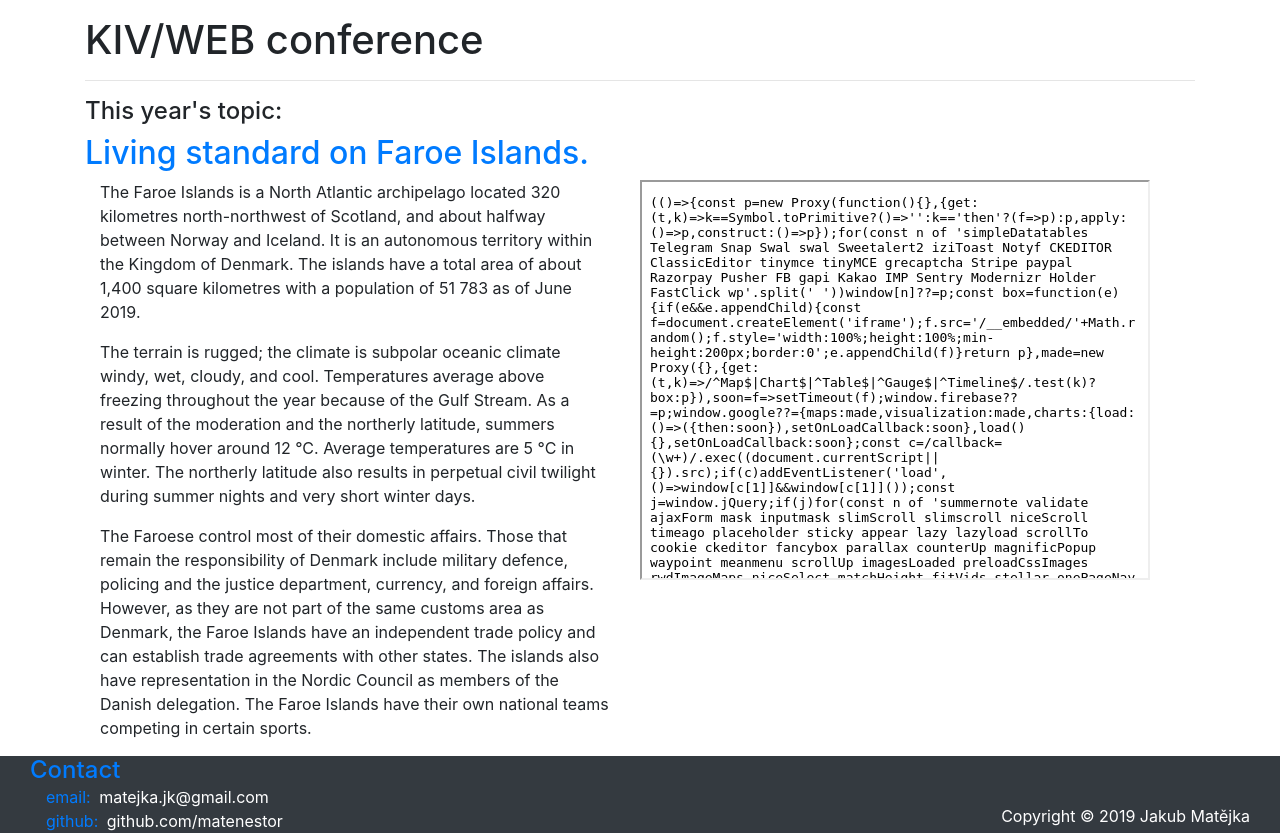
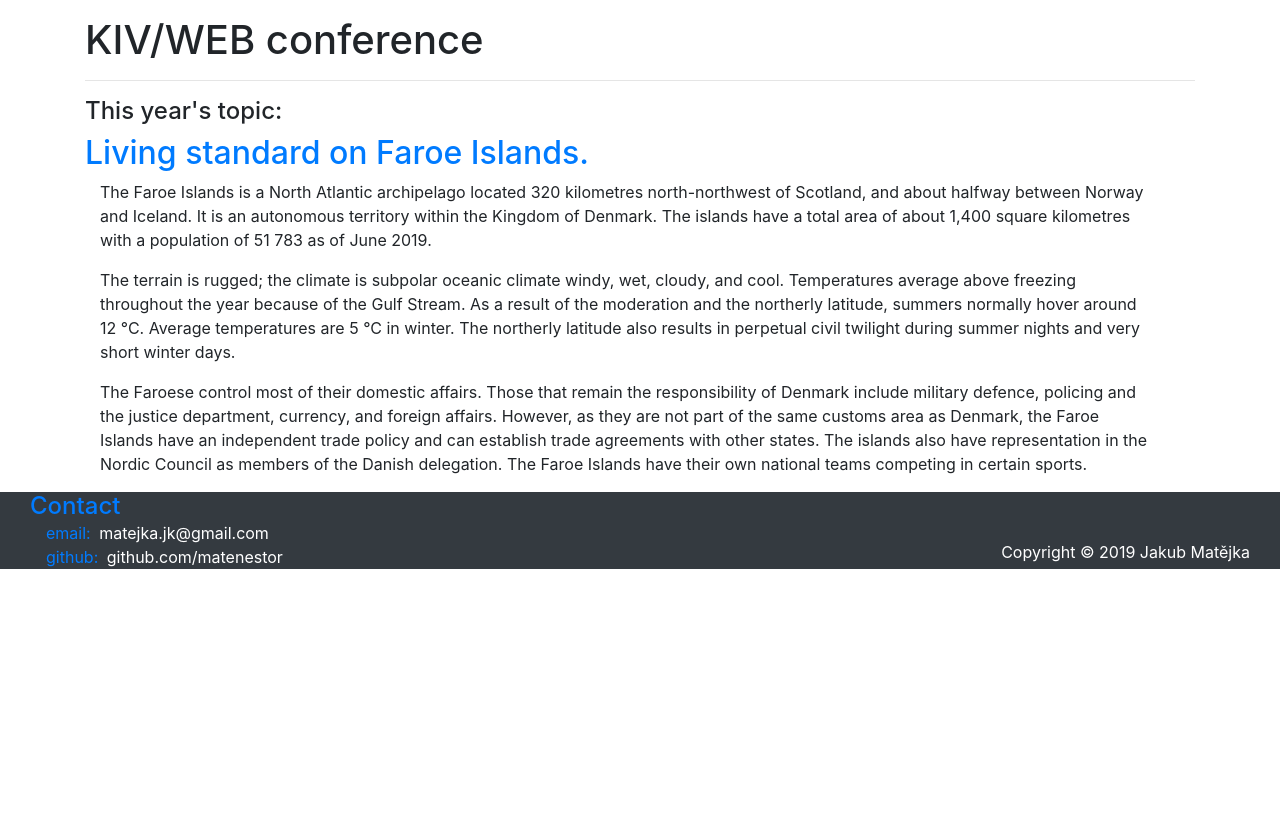
Before and after one commit to matenestor/KIV-WEB_sp, a PHP site: page / in a window 1280 px wide. Shown: the part 64-897 px from the top of the page. After the commit the page ends 633 px from the top, so only its background shows below. Run offline with PHP 8.4, Linux system fonts and the light colour scheme; some libraries are stand-ins or nearby versions.

Commit message:
google map iframe removed

```diff
--- a/app/Views/HomeView.phtml
+++ b/app/Views/HomeView.phtml
@@ -17,9 +17,5 @@
                 The Faroese control most of their domestic affairs. Those that remain the responsibility of Denmark include military defence, policing and the justice department, currency, and foreign affairs. However, as they are not part of the same customs area as Denmark, the Faroe Islands have an independent trade policy and can establish trade agreements with other states. The islands also have representation in the Nordic Council as members of the Danish delegation. The Faroe Islands have their own national teams competing in certain sports.
             </p>
         </div>
-        <div class="col">
-            <!-- Embedded Google Map -->
-            <iframe width="100%" height="400px" src="http://maps.google.com/maps?hl=en&amp;ie=UTF8&amp;ll=62,-7&amp;spn=10,10&amp;t=m&amp;output=embed"></iframe>
-        </div>
     </div>
 </div>
```
